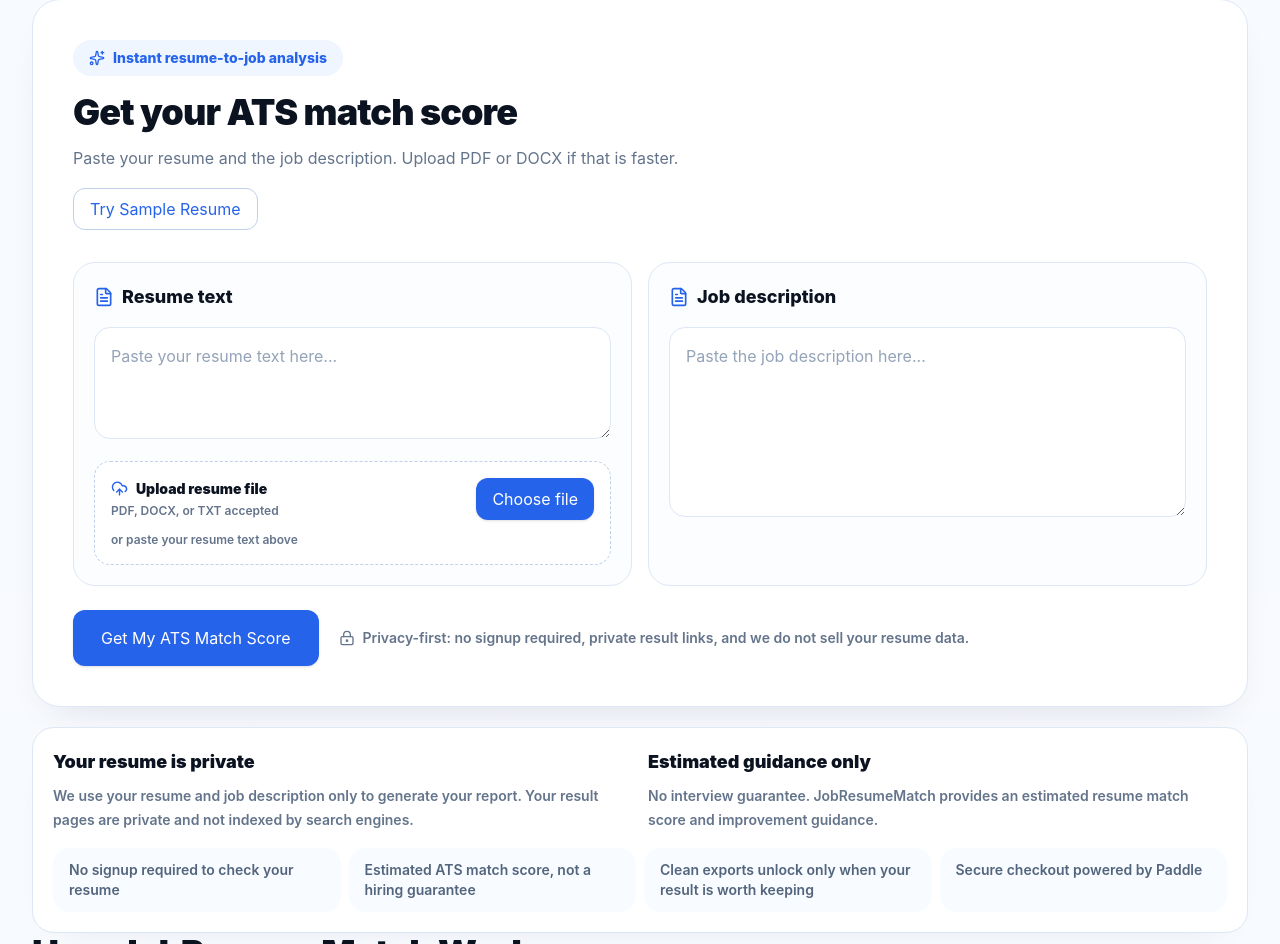
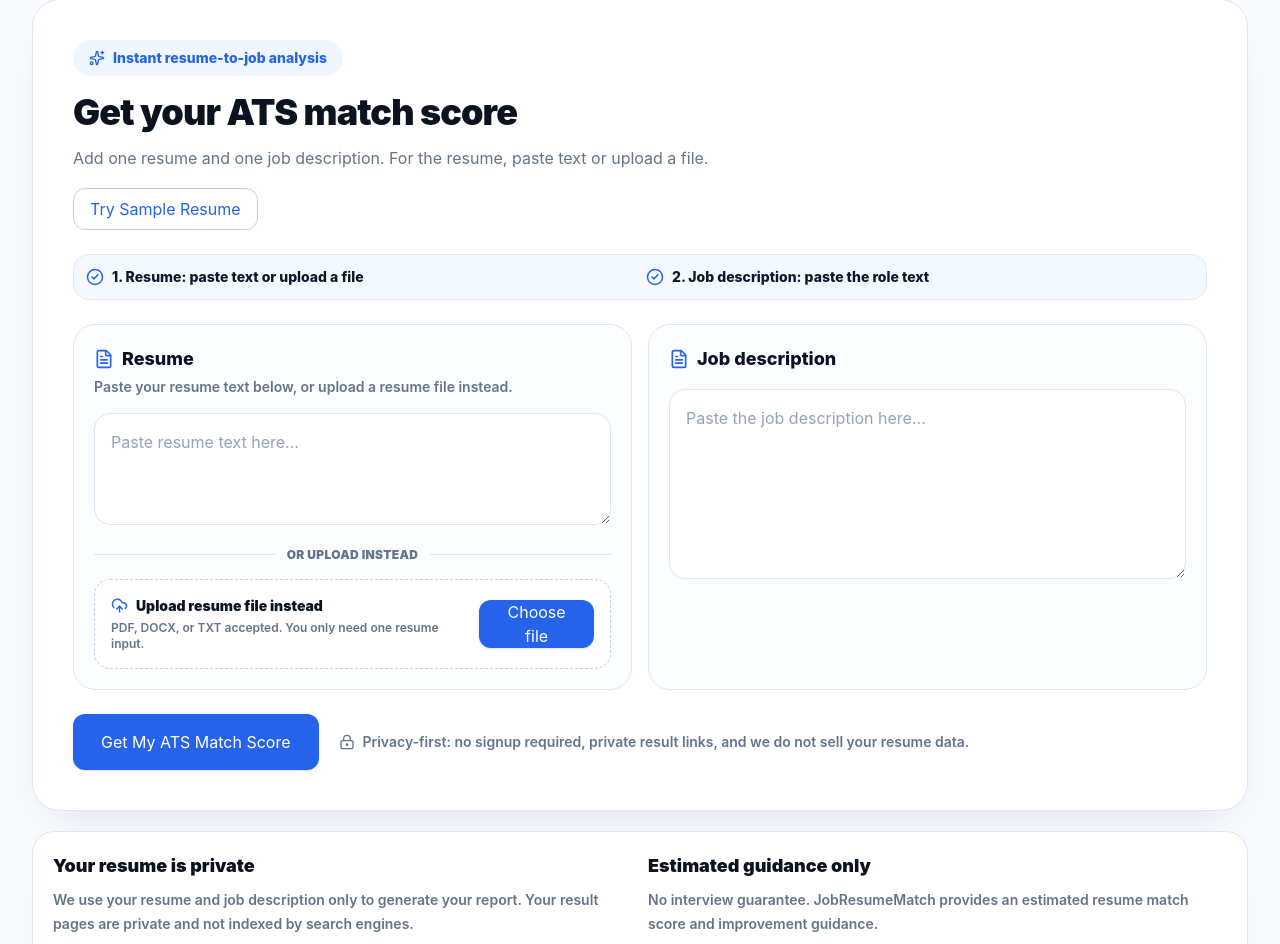
Before and after one commit to saugatthapa/atsresume, a Next.js app: page / in a window 1280 px wide. Shown: the part 876-1820 px from the top of the page. Built offline with nearby package versions, Linux system fonts and the light colour scheme; no server answers.

Commit message:
Clarify checker form requirements

```diff
--- a/components/ResumeJobForm.tsx
+++ b/components/ResumeJobForm.tsx
@@ -1,6 +1,6 @@
 "use client";
 
-import { FileCheck2, FileText, LockKeyhole, Sparkles, UploadCloud } from "lucide-react";
+import { CheckCircle2, FileCheck2, FileText, LockKeyhole, Sparkles, UploadCloud } from "lucide-react";
 import { useRef, useState } from "react";
 import { useRouter } from "next/navigation";
 import { trackEvent } from "@/lib/analytics";
@@ -88,32 +88,48 @@ export function ResumeJobForm() {
           Instant resume-to-job analysis
         </div>
         <h2 className="text-3xl font-black tracking-tight text-[#0b1220] md:text-4xl">Get your ATS match score</h2>
-        <p className="mt-3 text-base leading-7 text-[#64748b]">Paste your resume and the job description. Upload PDF or DOCX if that is faster.</p>
+        <p className="mt-3 text-base leading-7 text-[#64748b]">Add one resume and one job description. For the resume, paste text or upload a file.</p>
         <button type="button" className="focus-ring mt-4 inline-flex min-h-[42px] items-center rounded-xl border border-[#bfd1ea] bg-white px-4 text-sm font-extrabold text-[#2563eb] hover:bg-blue-50" onClick={fillSample}>
           Try Sample Resume
         </button>
       </div>
-      <div className="mt-8 grid gap-4 lg:grid-cols-2">
+      <div className="mt-6 grid gap-3 rounded-2xl border border-blue-100 bg-blue-50/70 p-3 text-sm font-extrabold text-[#0f172a] sm:grid-cols-2">
+        <div className="flex items-center gap-2">
+          <CheckCircle2 aria-hidden="true" size={18} className="shrink-0 text-[#2563eb]" />
+          <span>1. Resume: paste text or upload a file</span>
+        </div>
+        <div className="flex items-center gap-2">
+          <CheckCircle2 aria-hidden="true" size={18} className="shrink-0 text-[#2563eb]" />
+          <span>2. Job description: paste the role text</span>
+        </div>
+      </div>
+      <div className="mt-6 grid gap-4 lg:grid-cols-2">
         <div className="rounded-[22px] border border-[#dde7f5] bg-[#fbfdff] p-5">
           <label htmlFor="resume" className="flex items-center gap-2 text-lg font-extrabold text-[#0b1220]">
             <FileText aria-hidden="true" size={20} className="text-[#2563eb]" />
-            Resume text
+            Resume
           </label>
+          <p className="mt-1 text-sm font-semibold text-[#64748b]">Paste your resume text below, or upload a resume file instead.</p>
           <textarea
             id="resume"
             className="focus-ring mt-4 min-h-[112px] w-full resize-y rounded-2xl border border-[#dde7f5] bg-white p-4 leading-6 text-[#0b1220] placeholder:text-[#94a3b8]"
-            placeholder="Paste your resume text here..."
+            placeholder="Paste resume text here..."
             value={resumeText}
             onChange={(event) => setResumeText(event.target.value)}
           />
-          <div className="mt-4 rounded-2xl border border-dashed border-[#bfd1ea] bg-white p-4">
+          <div className="my-4 flex items-center gap-3 text-xs font-black uppercase tracking-wide text-[#64748b]">
+            <span className="h-px flex-1 bg-[#dbe4f0]" />
+            <span>or upload instead</span>
+            <span className="h-px flex-1 bg-[#dbe4f0]" />
+          </div>
+          <div className="rounded-2xl border border-dashed border-[#bfd1ea] bg-white p-4">
             <div className="flex flex-col gap-4 sm:flex-row sm:items-center sm:justify-between">
               <div>
                 <p className="flex items-center gap-2 text-sm font-black text-[#0b1220]">
                   <UploadCloud aria-hidden="true" size={17} className="text-[#2563eb]" />
-                  Upload resume file
+                  Upload resume file instead
                 </p>
-                <p className="mt-1 text-xs font-semibold text-[#64748b]">PDF, DOCX, or TXT accepted</p>
+                <p className="mt-1 text-xs font-semibold text-[#64748b]">PDF, DOCX, or TXT accepted. You only need one resume input.</p>
               </div>
               <button type="button" className="primary-button focus-ring inline-flex min-h-[42px] items-center justify-center rounded-xl px-4 text-sm font-extrabold shadow-sm" onClick={() => fileInputRef.current?.click()}>
                 Choose file
@@ -128,7 +144,6 @@ export function ResumeJobForm() {
               accept=".pdf,.docx,.txt,application/pdf,application/vnd.openxmlformats-officedocument.wordprocessingml.document,text/plain"
               onChange={(event) => setFile(event.target.files?.[0] ?? null)}
             />
-            <p className="mt-3 text-xs font-semibold text-[#64748b]">or paste your resume text above</p>
             {file && (
               <p className="mt-3 inline-flex max-w-full items-center gap-2 rounded-full bg-blue-50 px-3 py-2 text-xs font-extrabold text-[#2563eb]">
                 <FileCheck2 aria-hidden="true" size={15} />
```
